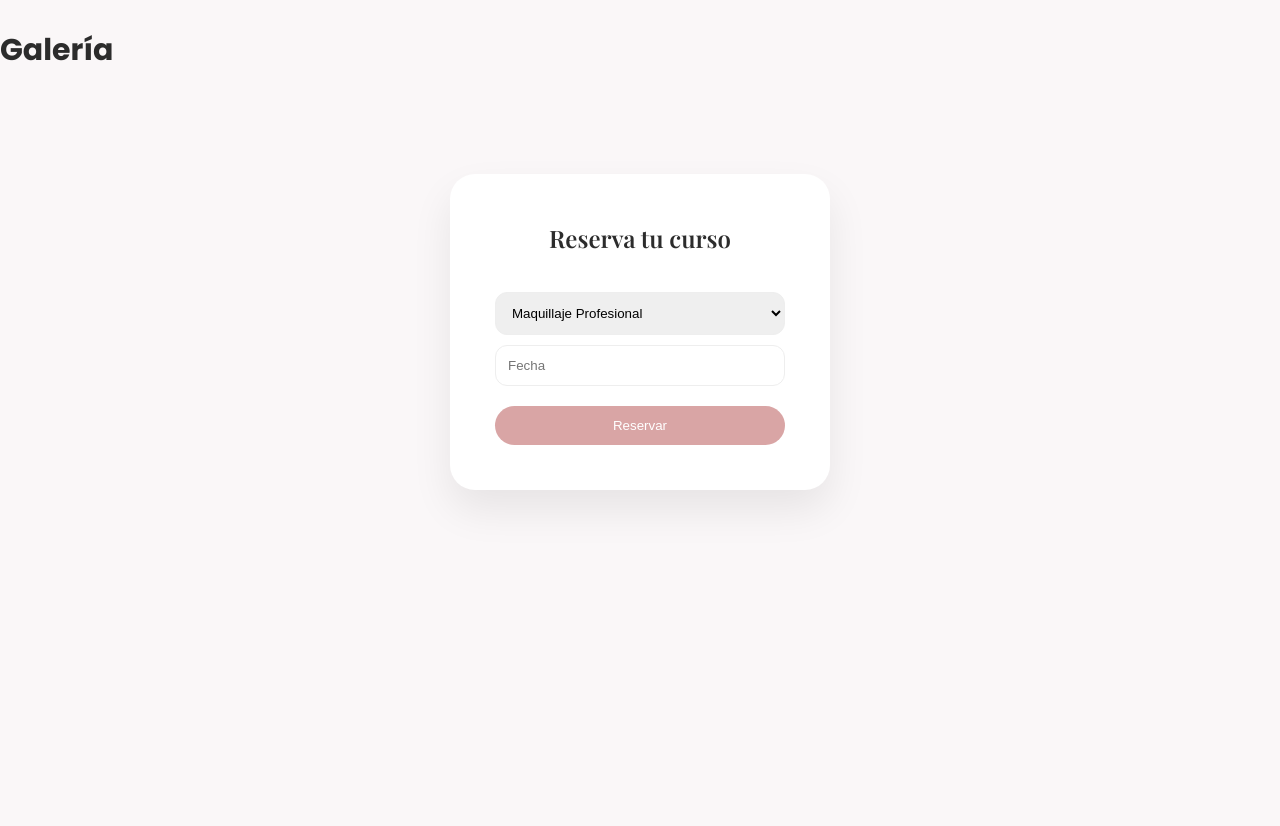
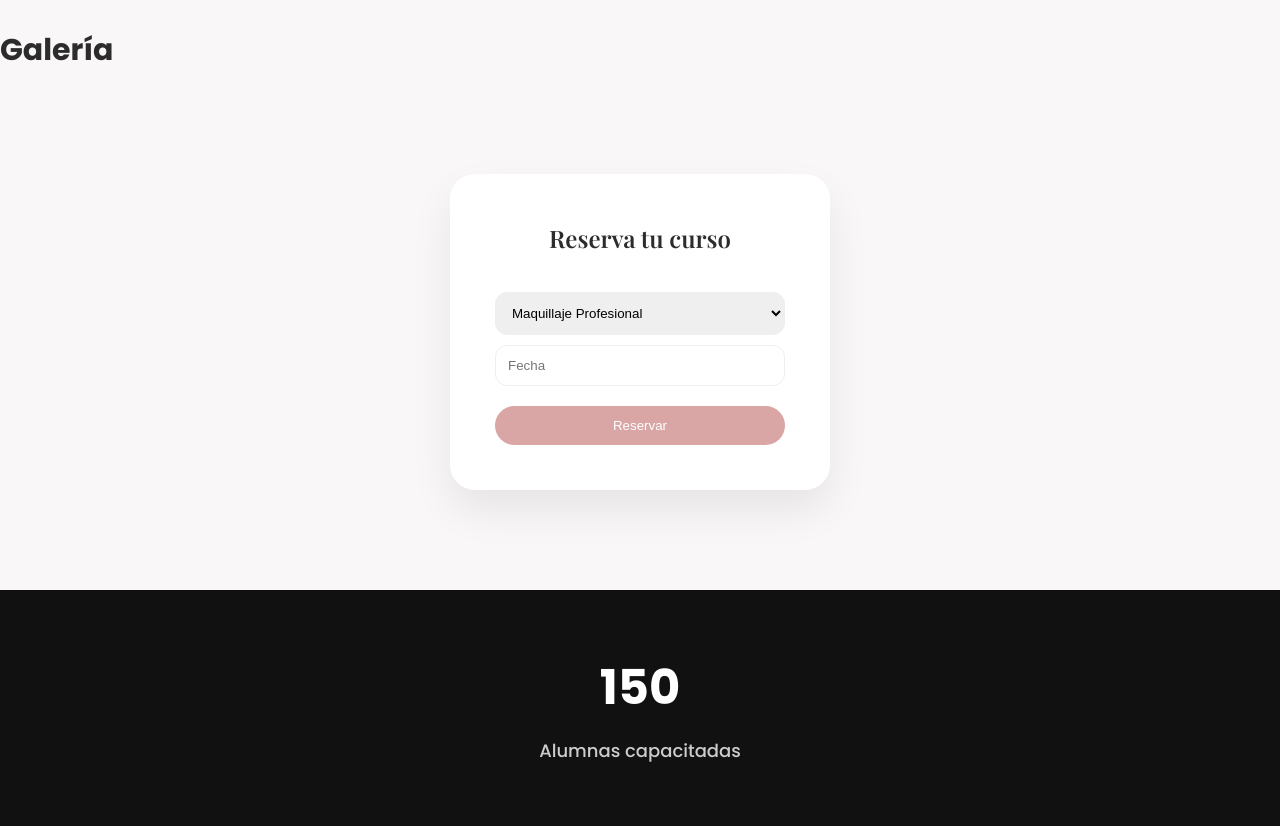
Before and after one commit to Kmiramontes123/myproyect, a plain HTML site: page index.html in a window 1280 px wide. Shown: the part 1104-1930 px from the top of the page. Before the commit the page ends 1694 px from the top, so only its background shows below. Drawn offline with nearby package versions, Linux system fonts and the light colour scheme; no server answers.

Commit message:
actualizacion de cursos y admis

```diff
--- a/index.html
+++ b/index.html
@@ -76,6 +76,12 @@
   <i class="fab fa-instagram"></i>
   <span>Instagram</span>
 </a>
+<section class="contador">
+  <div class="contador-box">
+    <h2 id="contadorNumero">100</h2>
+    <p>Alumnas capacitadas</p>
+  </div>
+</section>
 
 <script src="script.js"></script>
 <!-- MODAL IMAGEN -->
--- a/script.js
+++ b/script.js
@@ -211,6 +211,52 @@ function reservar() {
   window.open(url, "_blank");
 }
 
+function animarContador() {
+  const el = document.getElementById("contadorNumero");
+  if (!el) return;
+
+  let inicio = 0;
+  let fin = 250; // 👈 aquí cambias el número final
+  let duracion = 2000;
+
+  let incremento = Math.ceil(fin / (duracion / 20));
+
+  let intervalo = setInterval(() => {
+    inicio += incremento;
+
+    if (inicio >= fin) {
+      el.textContent = fin;
+      clearInterval(intervalo);
+    } else {
+      el.textContent = inicio;
+    }
+  }, 20);
+}
+function contadorPro() {
+  const el = document.getElementById("contadorNumero");
+  if (!el) return;
+
+  let valor = 0;
+  let max = 150; // 👈 límite
+
+  function actualizar() {
+    if (valor >= max) {
+      el.textContent = max.toLocaleString();
+      return; // 🔴 se detiene
+    }
+
+    valor += Math.floor(Math.random() * 8) + 3;
+
+    el.textContent = valor.toLocaleString();
+
+    setTimeout(actualizar, 80 + Math.random() * 120);
+  }
+
+  actualizar();
+}
+
+window.addEventListener("load", contadorPro);
+
 // ================= INIT =================
 
 
--- a/styles.css
+++ b/styles.css
@@ -566,6 +566,24 @@ nav a:hover {
     padding: 12px 16px;
   }
 }
+/* ================= CONTADOR ================= */
+.contador {
+  background: #111;
+  color: #fff;
+  text-align: center;
+  padding: 60px 20px;
+}
+
+.contador-box h2 {
+  font-size: 48px;
+  font-weight: 700;
+}
+
+.contador-box p {
+  margin-top: 10px;
+  font-size: 18px;
+  color: #ccc;
+}
 
 /* ================= RESPONSIVE ================= */
 @media (max-width: 768px) {
```
